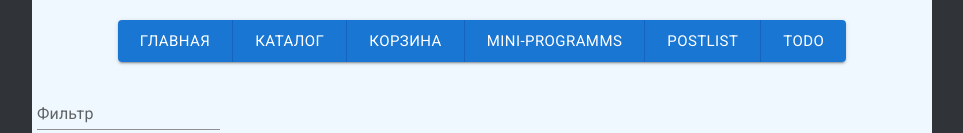
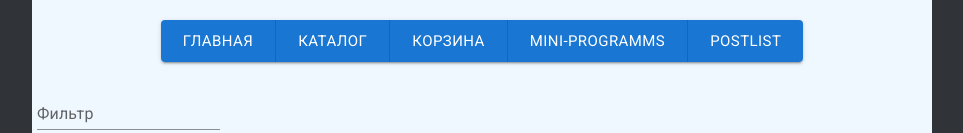
Before and after one commit to MaximMukhin/react-max-portal, a React (Create React App) app: page / in a window 1280 px wide. Shown: the top 133 px of the page, without its empty margins (158-1121 px from the left). Built offline with nearby package versions, Linux system fonts and the light colour scheme.

Commit message:
delete Todo

```diff
--- a/src/App.js
+++ b/src/App.js
@@ -5,7 +5,6 @@ import Catalog from "./pages/Catalog";
 import Main from "./pages/Main";
 import Cart from "./pages/Cart";
 import PostList from "./pages/PostList";
-import Todo from "./pages/Todo";
 
 function App() {
 
@@ -17,7 +16,6 @@ function App() {
             <Route path="cart" element={<Cart />} />
             <Route path="miniProgramms" element={<MiniProgramms />} />
             <Route path="postlist" element={<PostList />} />
-            <Route path="todo" element={<Todo />} />
       </Routes>
       </div>
 
--- a/src/components/Navigation.jsx
+++ b/src/components/Navigation.jsx
@@ -12,7 +12,6 @@ const Navigation = () => {
    const goCart = () => navigate('/cart');
    const goMiniProgramms = () => navigate('/miniProgramms');
    const goPostlist = () => navigate('/postlist');
-   const goTodo = () => navigate('/todo');
 
    return (
       <div style={{
@@ -63,13 +62,6 @@ const Navigation = () => {
                PostList
             </Button>
 
-            <Button
-               size="large"
-               onClick={goTodo}
-            >
-               Todo
-            </Button>
-
          </ButtonGroup>
       </div>
    )
--- a/src/pages/Todo.jsx
+++ /dev/null
@@ -1,18 +0,0 @@
-import React from 'react'
-
-import Navigation from '../components/Navigation'
-
-
-const Todo = () => {
-   return (
-      <div>
-         <Navigation />
-
-         <hr style={{ margin: '15px 0' }} />
-
-         <hr style={{ margin: '15px 0' }} />
-      </div>
-   )
-}
-
-export default Todo
```
